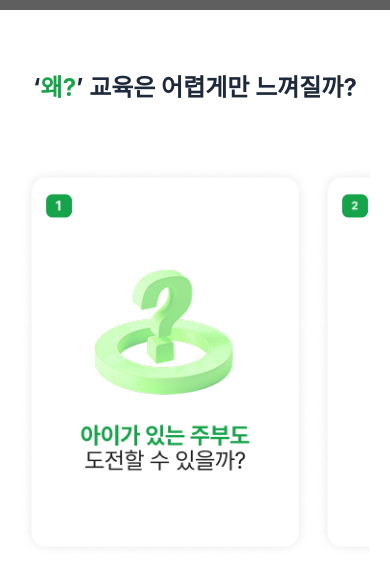
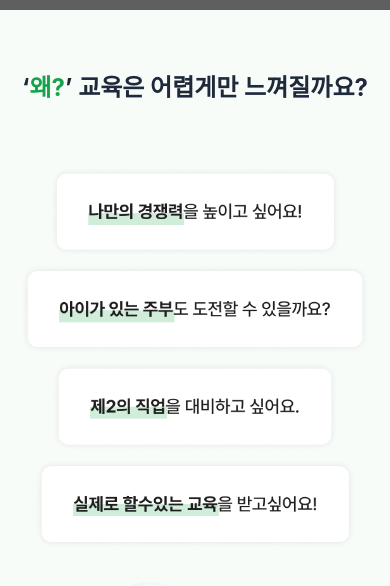
Before and after one commit to bp4sp4/caving_demo, a Next.js app: page /about in a window 390 px wide. Shown: the part 453-1039 px from the top of the page. Built offline with nearby package versions, Linux system fonts and the light colour scheme; grey boxes are pictures that could not be loaded; a web font is replaced by a local one.

Commit message:
update img

```diff
--- a/app/components/AboutInfo.module.css
+++ b/app/components/AboutInfo.module.css
@@ -113,7 +113,7 @@
 /* About Info Section */
 .aboutInfoSection {
   padding: 80px 0px;
-  background-color: #ffffff;
+  background-color: #f8fcf8;
 }
 
 .aboutInfoContainer {
@@ -151,8 +151,6 @@
   width: 100%;
   max-width: 1200px;
   margin: 0 auto;
-  display: grid;
-  grid-template-columns: repeat(4, 1fr);
   gap: 15px;
 }
 
@@ -163,10 +161,9 @@
   object-fit: cover;
 }
 
+/* Swiper styles (kept in case reused later) */
 .aboutInfoSwiper {
-  width: 100%;
-  max-width: 1200px;
-  margin: 0 auto;
+  display: none;
 }
 
 .swiperContainer {
@@ -184,32 +181,18 @@
 .swiperSlideContent img {
   width: 100%;
   max-width: 300px;
-
   border-radius: 12px;
   object-fit: cover;
   object-position: center;
 }
 
 @media (max-width: 768px) {
+  .aboutInfoImage {
+    display: block;
+  }
+
   .swiperSlideContent img {
     max-width: 100%;
-
-  }
-}
-
-@media (max-width: 768px) {
-  .aboutInfoImage {
-    display: none;
-  }
-
-  .aboutInfoSwiper {
-    display: block;
-  }
-}
-
-@media (min-width: 769px) {
-  .aboutInfoSwiper {
-    display: none;
   }
 }
 
--- a/app/components/AboutInfo.tsx
+++ b/app/components/AboutInfo.tsx
@@ -19,12 +19,9 @@ export default function AboutInfo() {
     return () => window.removeEventListener("resize", checkMobile);
   }, []);
 
-  const images = [
-    "/about/aboutinfo001.png",
-    "/about/aboutinfo002.png",
-    "/about/aboutinfo003.png",
-    "/about/aboutinfo004.png",
-  ];
+  const images = isMobile
+    ? ["/about/banner__mobile.png"]
+    : ["/about/banner.png"];
 
   const featureCards = [
     {
@@ -78,30 +75,10 @@ export default function AboutInfo() {
          </section>
          <section className={styles.aboutInfoSection}>
           <div className={styles.aboutInfoContainer}>
-            <h2 className={styles.aboutInfoTitle}> &lsquo;<span className={styles.aboutInfoTitleHighlight}>왜?</span>&rsquo; 교육은 어렵게만 느껴질까?</h2>
-            {isMobile ? (
-              <div className={styles.aboutInfoSwiper}>
-                <Swiper
-                  spaceBetween={5}
-                  slidesPerView={1.2}
-                  className={styles.swiperContainer}
-                >
-                  {images.map((src, index) => (
-                    <SwiperSlide key={index}>
-                      <div className={styles.swiperSlideContent}>
-                        <img src={src} alt={`교육 이미지 ${index + 1}`} />
-                      </div>
-                    </SwiperSlide>
-                  ))}
-                </Swiper>
-              </div>
-            ) : (
-              <div className={styles.aboutInfoImage}>
-                {images.map((src, index) => (
-                  <img key={index} src={src} alt={`교육 이미지 ${index + 1}`} />
-                ))}
-              </div>
-            )}
+            <h2 className={styles.aboutInfoTitle}> &lsquo;<span className={styles.aboutInfoTitleHighlight}>왜?</span>&rsquo; 교육은 어렵게만 느껴질까요?</h2>
+            <div className={styles.aboutInfoImage}>
+              <img src={images[0]} alt="교육 소개 이미지" />
+            </div>
           </div>
          </section>
          <section className={styles.whyChooseSection}>
```
Also changed, not shown: app/about/page.module.css (line endings or trailing spaces), app/components/ui/accordion.tsx (line endings or trailing spaces), public/about/banner.png (added), public/about/banner__mobile.png (added).
